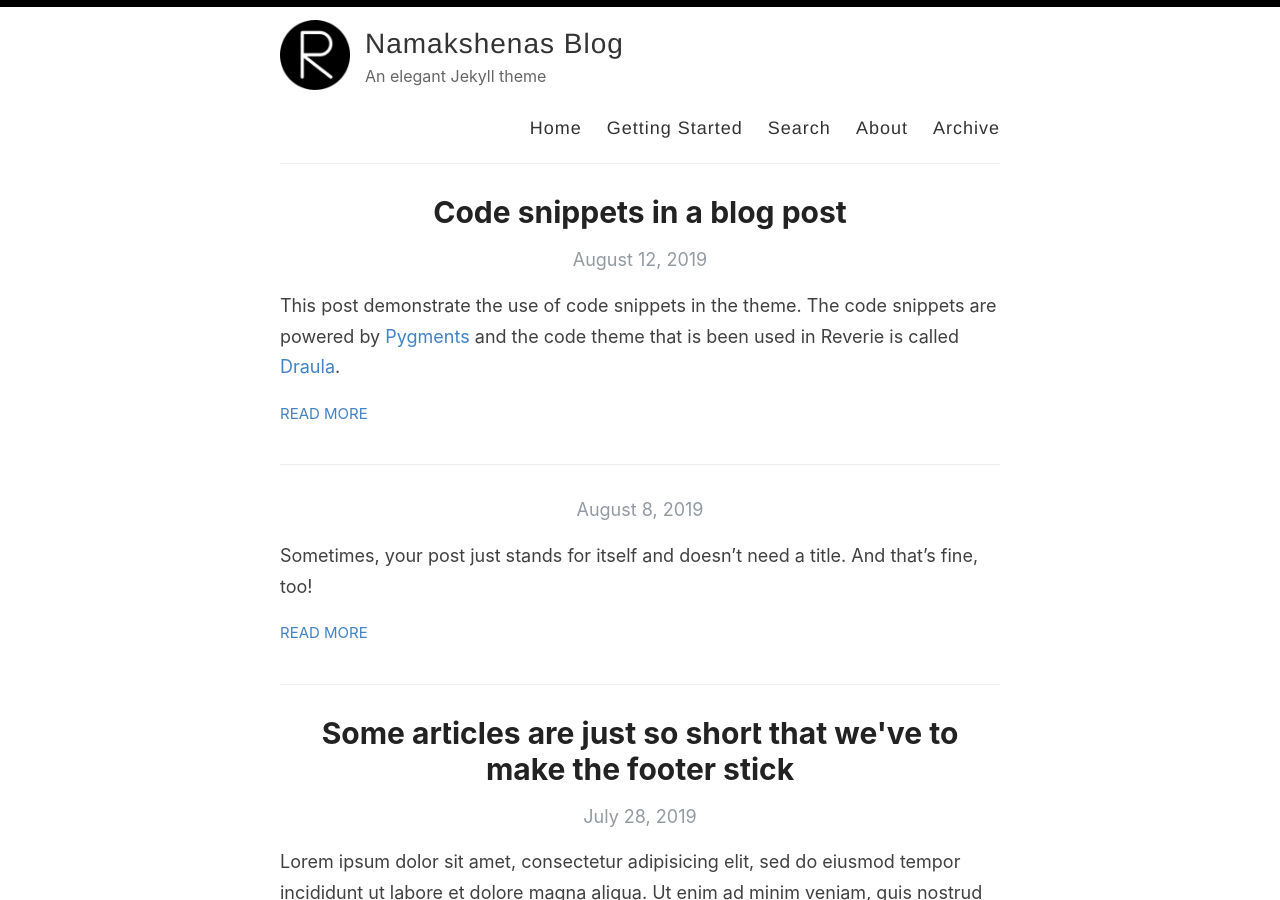
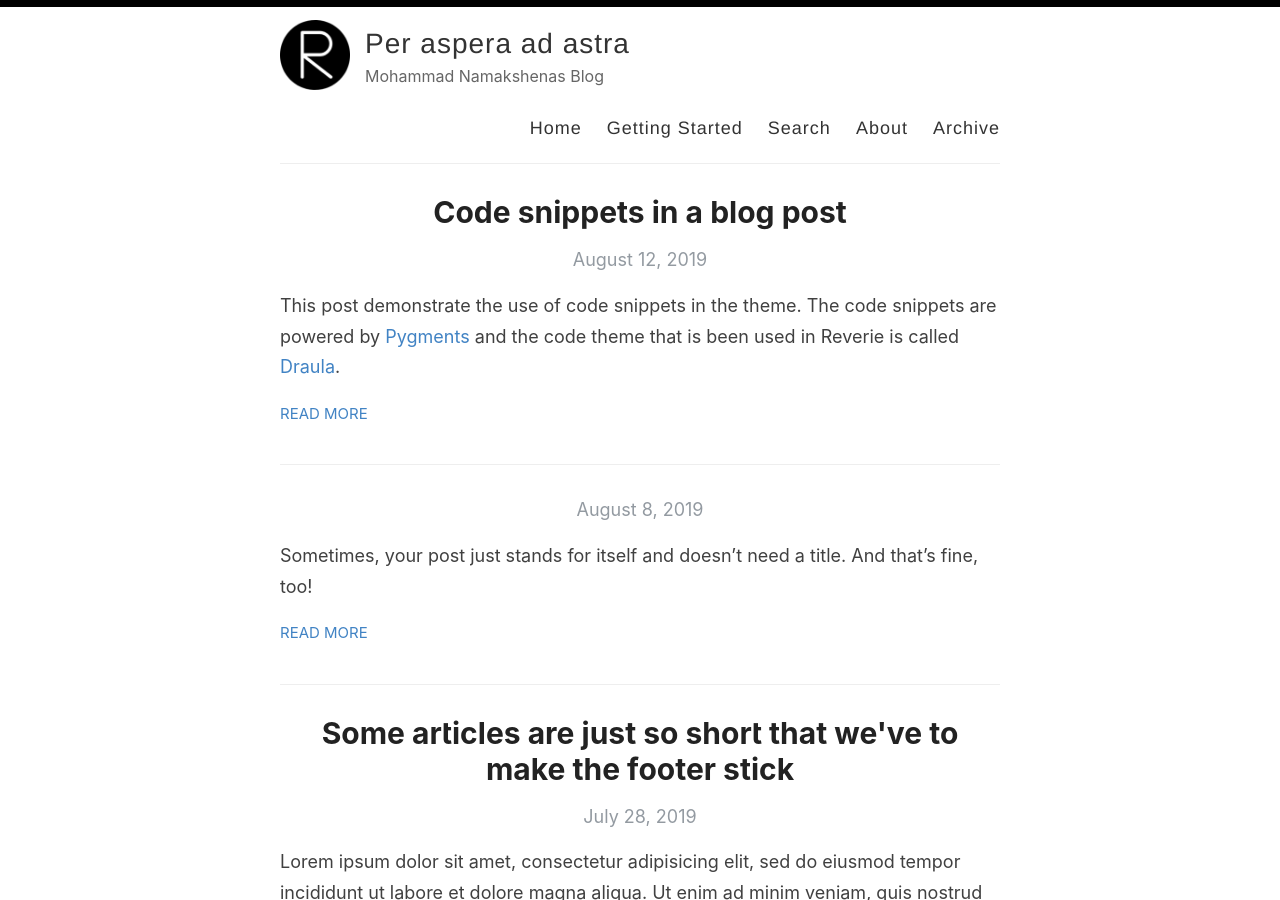
Before and after one commit to namakshenas/namakshenas.github.io, a Jekyll site: the page built from index.html, in a window 1280 px wide and 900 px high. Built offline with Jekyll 4.4.1, drawn with Linux system fonts in a browser that asks for light colours; the list of posts is cut into pages by our own code.

Commit message:
Update _config.yml
name and discrip updated

```diff
--- a/_config.yml
+++ b/_config.yml
@@ -3,13 +3,13 @@
 #
 
 # Name of your site (displayed in the header)
-name: Namakshenas Blog
+name: Per aspera ad astra
 
 # Name of the author
 author: Mohammad Namakshenas
 
 # Short bio or description (displayed in the header)
-description: An elegant Jekyll theme
+description: Mohammad Namakshenas Blog
 
 # URL of your avatar or profile pic (you could use your GitHub profile pic)
 avatar: /images/reverie.png
```
